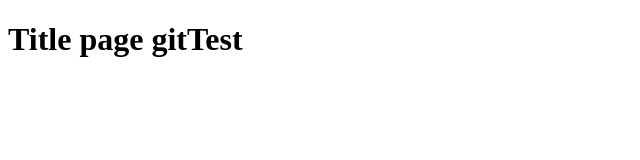
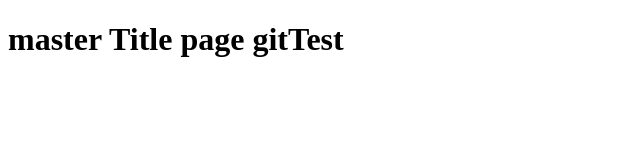
Before and after one commit to Petrovich1973/gitTest, a plain HTML site: page public/index.html in a window 1280 px wide. Shown: the whole page, without its empty margins (0-640 px from the left). Drawn offline with Linux system fonts and the light colour scheme.

Commit message:
Изменил index.html

```diff
--- a/public/index.html
+++ b/public/index.html
@@ -5,6 +5,6 @@
 	<title>Document</title>
 </head>
 <body>
-	<h1>Title page gitTest</h1>
+	<h1>master Title page gitTest</h1>
 </body>
 </html>
```
